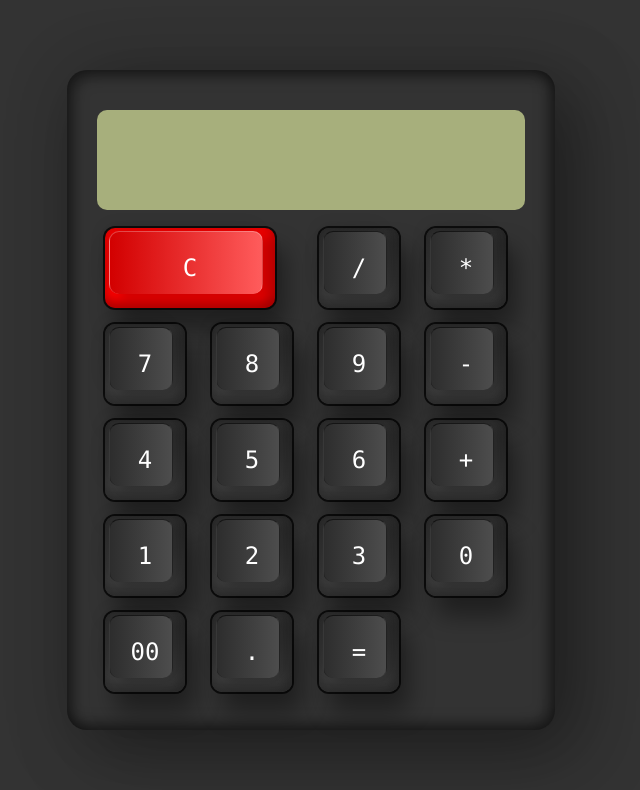
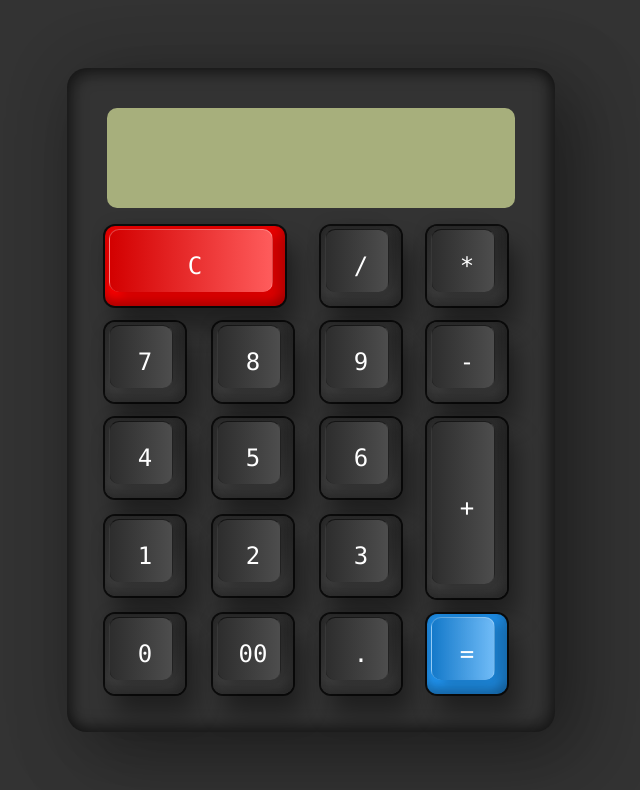
Before and after one commit to LuizGuima/CalculatorJS, a plain HTML site: page index.html in a window 1280 px wide. Shown: the whole page, without its empty margins (329-969 px from the left). Drawn offline with Linux system fonts and the light colour scheme.

Commit message:
botton plus, equal and final changes

```diff
--- a/index.html
+++ b/index.html
@@ -30,7 +30,7 @@
             <span class="num" onclick="calc.txt.value+='00'"><i>00</i></span>
             <span class="num" onclick="calc.txt.value+='.'"><i>.</i></span>
 
-            <span class="num" onclick="document.calc.txt.value=eval(calc.txt.value)"><i>=</i></span>
+            <span class="num equal" onclick="document.calc.txt.value=eval(calc.txt.value)"><i>=</i></span>
         </form>
     </div>
 
--- a/style.css
+++ b/style.css
@@ -38,6 +38,8 @@ body{
     position: relative;
     grid-column: span 4;
     height: 100px;
+    left: 10px;
+    width: calc(100% - 20px);
     border:none;
     outline: none;
     background-color: #a7af7c;
@@ -97,7 +99,7 @@ body{
 
 .calculator .clear{
     grid-column: span 2;
-    width: 170px;
+    width: 180px;
     background: #f00;
 }
 
@@ -107,3 +109,19 @@ body{
     border-right: 1px solid #fff4;
     border-top: 1px solid #fff4;
 }
+
+.calculator .plus{
+    grid-row: span 2;
+    height: 180px;
+}
+
+.calculator .equal{
+    background: #2196f3;
+}
+
+.calculator .equal::before{
+    background: linear-gradient(90deg,#1479c9,#ffffff5c);
+    border-left: 1px solid #fff4;
+    border-right: 1px solid #fff4;
+    border-top: 1px solid #fff4;
+}
```
